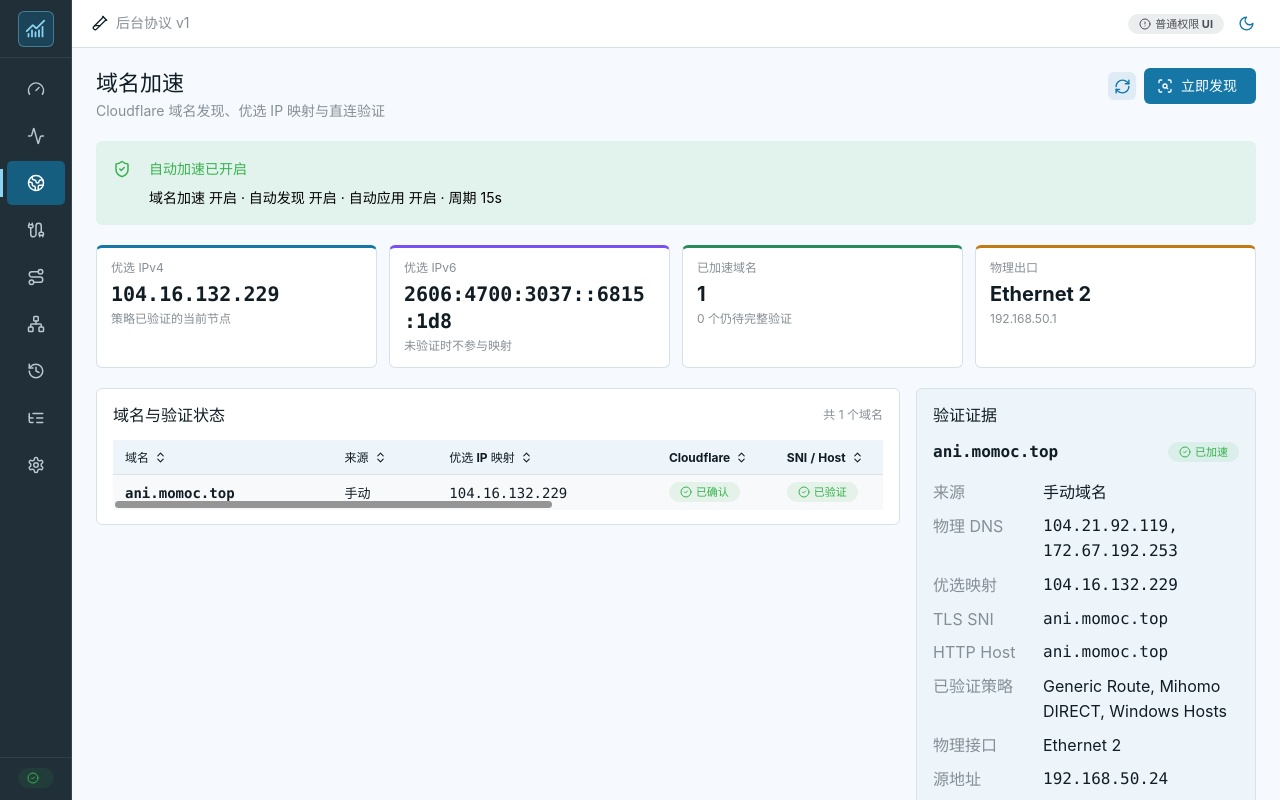
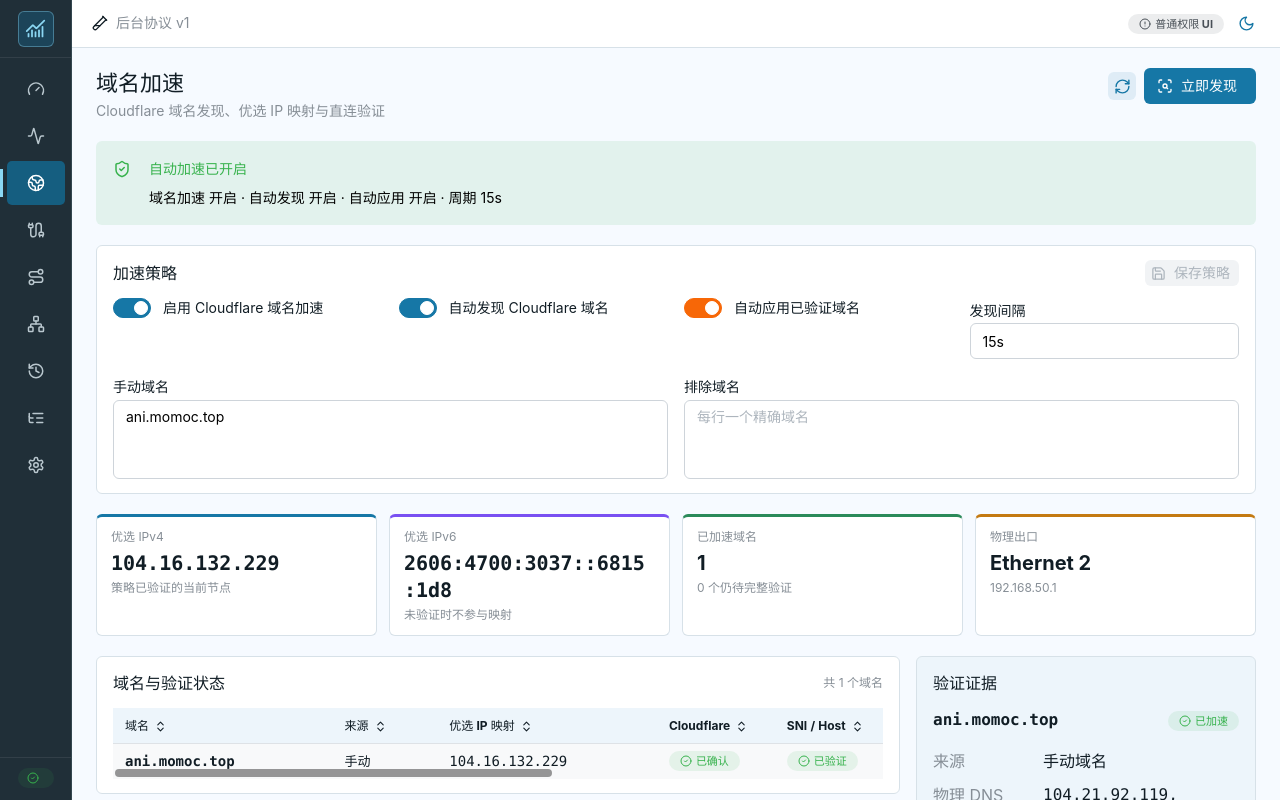
Before and after one commit to momoc-ani/CF-Optimizer, a React (Vite) app in the folder desktop/frontend/: page / in a window 1280 px wide. Both pictures are taken after a click on the button 36 px from the left and 183 px from the top of the page. Built offline with nearby package versions, Linux system fonts and the light colour scheme.

Commit message:
feat: centralize domain acceleration settings

```diff
--- a/desktop/frontend/src/pages/AccelerationPage.tsx
+++ b/desktop/frontend/src/pages/AccelerationPage.tsx
@@ -1,18 +1,33 @@
-import { ActionIcon, Alert, Button, Group, SimpleGrid, Stack, Text, Tooltip } from '@mantine/core';
+import { ActionIcon, Alert, Button, Group, SimpleGrid, Stack, Switch, Text, Textarea, TextInput, Tooltip } from '@mantine/core';
 import { notifications } from '@mantine/notifications';
+import { zodResolver } from '@hookform/resolvers/zod';
 import { useMutation, useQueryClient } from '@tanstack/react-query';
 import type { ColumnDef } from '@tanstack/react-table';
-import { RefreshCw, ScanSearch, Settings2, ShieldAlert, ShieldCheck } from 'lucide-react';
-import { useMemo, useState } from 'react';
+import { RefreshCw, Save, ScanSearch, ShieldAlert, ShieldCheck } from 'lucide-react';
+import { useEffect, useMemo, useState } from 'react';
+import { Controller, useForm } from 'react-hook-form';
+import { z } from 'zod';
 import { request } from '../api/client';
 import { queryKeys, useAccelerationDomains, useConfig, useRoutes, useStatus } from '../api/hooks';
-import type { DomainDiscovery, DomainDiscoveryResult, RouteTransaction } from '../api/types';
+import type { AppConfig, DomainDiscovery, DomainDiscoveryResult, RouteTransaction } from '../api/types';
 import { DataTable } from '../components/DataTable';
 import { ErrorState, LoadingState, Metric, PageHeader, Section } from '../components/Page';
 import { StatusBadge } from '../components/StatusBadge';
+import { joinConfigLines, parseDomainLines } from '../lib/configCollections';
 import { findVerifiedDomainRoute, isDomainAccelerated } from '../lib/domainAcceleration';
 import { formatDate } from '../lib/format';
-import { useUIStore } from '../state/ui';
+
+const durationPattern = /^\d+(?:\.\d+)?(?:ns|us|µs|ms|s|m|h)$/;
+const accelerationSettingsSchema = z.object({
+  enabled: z.boolean(),
+  manualDomains: z.string(),
+  excludedDomains: z.string(),
+  autoDiscover: z.boolean(),
+  autoApply: z.boolean(),
+  discoveryInterval: z.string().regex(durationPattern, '请输入带单位的发现间隔，例如 15s'),
+});
+
+type AccelerationSettingsForm = z.infer<typeof accelerationSettingsSchema>;
 
 const adapterLabels: Record<string, string> = {
   'generic-route': 'Generic Route',
@@ -38,6 +53,34 @@ function describePolicy(adapters: string[] = []): string {
   return adapters.includes('generic-route') ? '系统直连' : '域名映射';
 }
 
+/** accelerationFormFromConfig 将域名加速配置投影为独立页面表单。 */
+function accelerationFormFromConfig(config: AppConfig['acceleration']): AccelerationSettingsForm {
+  return {
+    enabled: config.enabled,
+    manualDomains: joinConfigLines(config.manual_domains),
+    excludedDomains: joinConfigLines(config.excluded_domains),
+    autoDiscover: config.auto_discover,
+    autoApply: config.auto_apply,
+    discoveryInterval: config.discovery_interval,
+  };
+}
+
+/** mergeAccelerationConfig 仅更新域名加速字段并保留完整后台配置。 */
+function mergeAccelerationConfig(config: AppConfig, form: AccelerationSettingsForm): AppConfig {
+  return {
+    ...config,
+    acceleration: {
+      ...config.acceleration,
+      enabled: form.enabled,
+      manual_domains: parseDomainLines(form.manualDomains),
+      excluded_domains: parseDomainLines(form.excludedDomains),
+      auto_discover: form.autoDiscover,
+      auto_apply: form.autoApply,
+      discovery_interval: form.discoveryInterval,
+    },
+  };
+}
+
 /** AccelerationPage 展示域名映射及经物理出口验证的最终加速状态。 */
 export function AccelerationPage() {
   const domains = useAccelerationDomains();
@@ -45,8 +88,21 @@ export function AccelerationPage() {
   const status = useStatus();
   const config = useConfig();
   const queryClient = useQueryClient();
-  const setPage = useUIStore((state) => state.setPage);
   const [selectedDomain, setSelectedDomain] = useState<string>();
+  const form = useForm<AccelerationSettingsForm>({
+    resolver: zodResolver(accelerationSettingsSchema),
+    defaultValues: {
+      enabled: true,
+      manualDomains: 'ani.momoc.top',
+      excludedDomains: '',
+      autoDiscover: true,
+      autoApply: true,
+      discoveryInterval: '15s',
+    },
+  });
+  useEffect(() => {
+    if (config.data) form.reset(accelerationFormFromConfig(config.data.acceleration));
+  }, [config.data, form]);
 
   const rows = useMemo<DomainRow[]>(() => (domains.data?.domains ?? []).map((domain) => {
     const addresses = domain.accelerated_addresses ?? [];
@@ -90,15 +146,30 @@ export function AccelerationPage() {
     onError: (error: Error) => notifications.show({ color: 'red', title: '发现失败', message: error.message }),
   });
 
+  const savePolicy = useMutation({
+    mutationFn: (next: AppConfig) => request<{ saved: boolean; restart_required: boolean }>('config.update', { config: next }),
+    onSuccess: async (result) => {
+      notifications.show({ color: 'green', title: '加速策略已保存', message: result.restart_required ? '后台服务重启后应用全部更改。' : '更改已经应用。' });
+      await Promise.all([
+        queryClient.invalidateQueries({ queryKey: queryKeys.config }),
+        queryClient.invalidateQueries({ queryKey: queryKeys.accelerationDomains }),
+      ]);
+    },
+    onError: (error: Error) => notifications.show({ color: 'red', title: '保存失败', message: error.message }),
+  });
+
   const refreshAll = () => void Promise.all([domains.refetch(), routes.refetch(), status.refetch(), config.refetch()]);
   const isLoading = domains.isLoading || routes.isLoading || status.isLoading || config.isLoading;
   const readError = domains.error ?? routes.error ?? status.error ?? config.error;
   if (isLoading) return <LoadingState rows={8} />;
   if (readError) return <ErrorState message={readError.message} onRetry={refreshAll} />;
+  if (!config.data) return <ErrorState message="后台未返回域名加速配置" onRetry={refreshAll} />;
 
   const currentIPv4 = status.data?.state.current_ipv4?.policy_verified ? status.data.state.current_ipv4.ip : '—';
   const currentIPv6 = status.data?.state.current_ipv6?.policy_verified ? status.data.state.current_ipv6.ip : '—';
   const physicalPath = status.data?.physical_path;
+  const errors = form.formState.errors;
+  const submitPolicy = form.handleSubmit((values) => savePolicy.mutate(mergeAccelerationConfig(config.data, values)));
   return (
     <Stack gap="lg">
       <PageHeader
@@ -111,11 +182,28 @@ export function AccelerationPage() {
       />
 
       <Alert color={isAutomatic ? 'green' : 'yellow'} icon={isAutomatic ? <ShieldCheck size={18} /> : <ShieldAlert size={18} />} title={isAutomatic ? '自动加速已开启' : '自动加速未完全开启'}>
-        <Group justify="space-between" align="center" wrap="wrap">
-          <Text size="sm">域名加速 {accelerationConfig?.enabled ? '开启' : '关闭'} · 自动发现 {accelerationConfig?.auto_discover ? '开启' : '关闭'} · 自动应用 {accelerationConfig?.auto_apply ? '开启' : '关闭'} · 周期 {accelerationConfig?.discovery_interval ?? '—'}</Text>
-          {!isAutomatic && <Button size="compact-xs" variant="light" color="yellow" leftSection={<Settings2 size={14} />} onClick={() => setPage('settings')}>打开设置</Button>}
-        </Group>
+        <Text size="sm">域名加速 {accelerationConfig?.enabled ? '开启' : '关闭'} · 自动发现 {accelerationConfig?.auto_discover ? '开启' : '关闭'} · 自动应用 {accelerationConfig?.auto_apply ? '开启' : '关闭'} · 周期 {accelerationConfig?.discovery_interval ?? '—'}</Text>
       </Alert>
+
+      <form onSubmit={submitPolicy}>
+        <Section
+          title="加速策略"
+          aside={<Button type="submit" size="compact-sm" leftSection={<Save size={15} />} loading={savePolicy.isPending} disabled={!form.formState.isDirty}>保存策略</Button>}
+        >
+          <Stack gap="md">
+            <SimpleGrid cols={{ base: 1, sm: 2, lg: 4 }} spacing="md">
+              <Controller control={form.control} name="enabled" render={({ field }) => <Switch label="启用 Cloudflare 域名加速" checked={field.value} onChange={field.onChange} />} />
+              <Controller control={form.control} name="autoDiscover" render={({ field }) => <Switch label="自动发现 Cloudflare 域名" checked={field.value} onChange={field.onChange} />} />
+              <Controller control={form.control} name="autoApply" render={({ field }) => <Switch color="orange" label="自动应用已验证域名" checked={field.value} onChange={field.onChange} />} />
+              <Controller control={form.control} name="discoveryInterval" render={({ field }) => <TextInput {...field} label="发现间隔" error={errors.discoveryInterval?.message} />} />
+            </SimpleGrid>
+            <SimpleGrid cols={{ base: 1, sm: 2 }} spacing="md">
+              <Controller control={form.control} name="manualDomains" render={({ field }) => <Textarea {...field} label="手动域名" autosize minRows={3} ff="monospace" placeholder="每行一个精确域名" />} />
+              <Controller control={form.control} name="excludedDomains" render={({ field }) => <Textarea {...field} label="排除域名" autosize minRows={3} ff="monospace" placeholder="每行一个精确域名" />} />
+            </SimpleGrid>
+          </Stack>
+        </Section>
+      </form>
 
       <SimpleGrid cols={{ base: 2, md: 4 }} spacing="sm">
         <Metric label="优选 IPv4" value={<Text ff="monospace" inherit>{currentIPv4}</Text>} detail="策略已验证的当前节点" accent="#1677a6" />
--- a/desktop/frontend/src/pages/SettingsPage.tsx
+++ b/desktop/frontend/src/pages/SettingsPage.tsx
@@ -30,12 +30,6 @@ const settingsSchema = z.object({
   rangeInclude: z.string(),
   rangeExclude: z.string(),
   proxyAutoDetect: z.boolean(),
-  accelerationEnabled: z.boolean(),
-  accelerationManualDomains: z.string(),
-  accelerationExcludedDomains: z.string(),
-  accelerationAutoDiscover: z.boolean(),
-  accelerationAutoApply: z.boolean(),
-  accelerationDiscoveryInterval: z.string().regex(durationPattern, '请输入带单位的发现间隔，例如 15s'),
   networkInterface: z.string(),
   gatewayIPv4: z.string(),
   gatewayIPv6: z.string(),
@@ -50,11 +44,6 @@ type SettingsForm = z.infer<typeof settingsSchema>;
 /** parseCIDRList 将多行或逗号分隔输入规范化为后台继续校验的字符串数组。 */
 function parseCIDRList(value: string): string[] {
   return [...new Set(value.split(/[\n,]/).map((item) => item.trim()).filter(Boolean))];
-}
-
-/** parseDomainList 将多行精确域名规范化为稳定去重列表。 */
-function parseDomainList(value: string): string[] {
-  return [...new Set(value.split(/[\n,]/).map((item) => item.trim().toLowerCase().replace(/\.$/, '')).filter(Boolean))].sort();
 }
 
 /** formFromConfig 将后台配置投影为只含可编辑字段的表单。 */
@@ -76,12 +65,6 @@ function formFromConfig(config: AppConfig): SettingsForm {
     rangeInclude: joinConfigLines(config.ranges.include),
     rangeExclude: joinConfigLines(config.ranges.exclude),
     proxyAutoDetect: Boolean(config.proxy.auto_detect),
-    accelerationEnabled: config.acceleration.enabled,
-    accelerationManualDomains: joinConfigLines(config.acceleration.manual_domains),
-    accelerationExcludedDomains: joinConfigLines(config.acceleration.excluded_domains),
-    accelerationAutoDiscover: config.acceleration.auto_discover,
-    accelerationAutoApply: config.acceleration.auto_apply,
-    accelerationDiscoveryInterval: config.acceleration.discovery_interval,
     networkInterface: config.network.interface,
     gatewayIPv4: config.network.gateway_ipv4,
     gatewayIPv6: config.network.gateway_ipv6,
@@ -109,15 +92,6 @@ function mergeSettings(config: AppConfig, form: SettingsForm): AppConfig {
     },
     network: { ...config.network, interface: form.networkInterface.trim(), gateway_ipv4: form.gatewayIPv4.trim(), gateway_ipv6: form.gatewayIPv6.trim(), manage_routes: form.manageRoutes },
     proxy: { ...config.proxy, auto_detect: form.proxyAutoDetect },
-    acceleration: {
-      ...config.acceleration,
-      enabled: form.accelerationEnabled,
-      manual_domains: parseDomainList(form.accelerationManualDomains),
-      excluded_domains: parseDomainList(form.accelerationExcludedDomains),
-      auto_discover: form.accelerationAutoDiscover,
-      auto_apply: form.accelerationAutoApply,
-      discovery_interval: form.accelerationDiscoveryInterval,
-    },
   };
 }
 
@@ -127,7 +101,7 @@ export function SettingsPage() {
   const queryClient = useQueryClient();
   const { colorScheme, setColorScheme } = useMantineColorScheme();
   const form = useForm<SettingsForm>({ resolver: zodResolver(settingsSchema), defaultValues: {
-    scheduleEnabled: true, scheduleInterval: '6h', runOnNetworkChange: true, ipv4: true, ipv6: true, candidates: 1000, concurrency: 200, connectAttempts: 4, lossLimitPercent: 25, switchImprovementPercent: 15, downloadURL: '', tlsServerName: '', rangeRefreshInterval: '24h', rangeInclude: '', rangeExclude: '', proxyAutoDetect: true, accelerationEnabled: true, accelerationManualDomains: 'ani.momoc.top', accelerationExcludedDomains: '', accelerationAutoDiscover: true, accelerationAutoApply: true, accelerationDiscoveryInterval: '15s', networkInterface: '', gatewayIPv4: '', gatewayIPv6: '', manageRoutes: false,
+    scheduleEnabled: true, scheduleInterval: '6h', runOnNetworkChange: true, ipv4: true, ipv6: true, candidates: 1000, concurrency: 200, connectAttempts: 4, lossLimitPercent: 25, switchImprovementPercent: 15, downloadURL: '', tlsServerName: '', rangeRefreshInterval: '24h', rangeInclude: '', rangeExclude: '', proxyAutoDetect: true, networkInterface: '', gatewayIPv4: '', gatewayIPv6: '', manageRoutes: false,
   } });
   useEffect(() => { if (config.data) form.reset(formFromConfig(config.data)); }, [config.data, form]);
   const save = useMutation({
@@ -189,16 +163,6 @@ export function SettingsPage() {
           </Stack>
 
           <Stack gap="md">
-            <Section title="加速域名" className="inspector-section">
-              <Stack gap="md">
-                <Controller control={form.control} name="accelerationEnabled" render={({ field }) => <Switch label="启用 Cloudflare 域名加速" checked={field.value} onChange={field.onChange} />} />
-                <Controller control={form.control} name="accelerationManualDomains" render={({ field }) => <Textarea {...field} label="手动域名" autosize minRows={4} ff="monospace" placeholder="每行一个精确域名" />} />
-                <Controller control={form.control} name="accelerationExcludedDomains" render={({ field }) => <Textarea {...field} label="排除域名" autosize minRows={3} ff="monospace" placeholder="每行一个精确域名" />} />
-                <Controller control={form.control} name="accelerationAutoDiscover" render={({ field }) => <Switch label="自动发现 Cloudflare 域名" checked={field.value} onChange={field.onChange} />} />
-                <Controller control={form.control} name="accelerationAutoApply" render={({ field }) => <Switch color="orange" label="自动应用已验证域名" checked={field.value} onChange={field.onChange} />} />
-                <Controller control={form.control} name="accelerationDiscoveryInterval" render={({ field }) => <TextInput {...field} label="发现间隔" error={errors.accelerationDiscoveryInterval?.message} />} />
-              </Stack>
-            </Section>
             <Section title="系统与代理" className="inspector-section">
               <Stack gap="md">
                 <Controller control={form.control} name="proxyAutoDetect" render={({ field }) => <Switch label="自动检测代理适配器" checked={field.value} onChange={field.onChange} />} />
```
Also changed, not shown: desktop/frontend/src/lib/configCollections.ts (+9 -0 lines), 2 other files (tests, documents, lock files or other folders).
